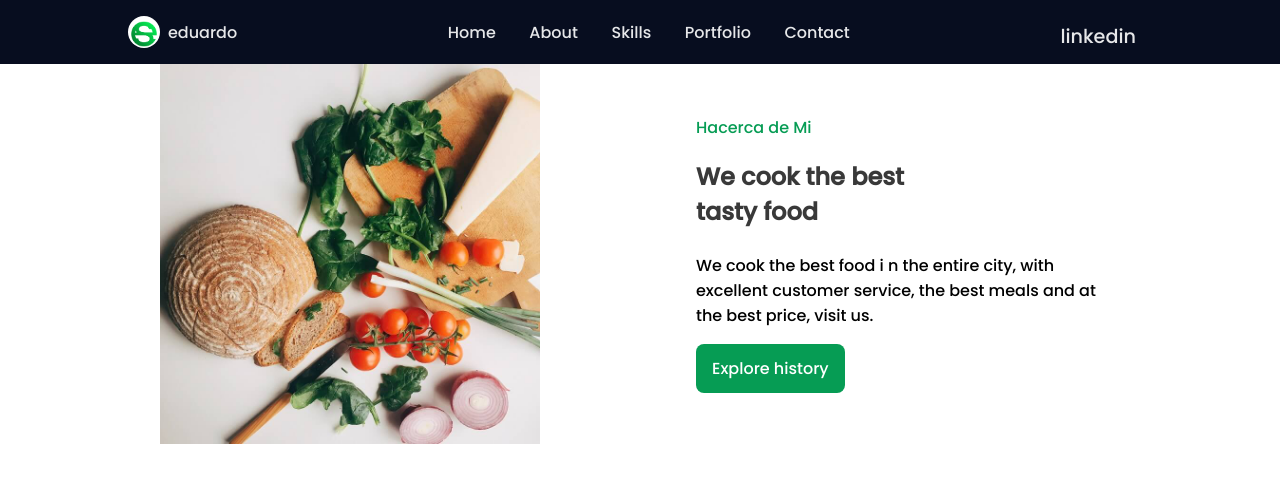
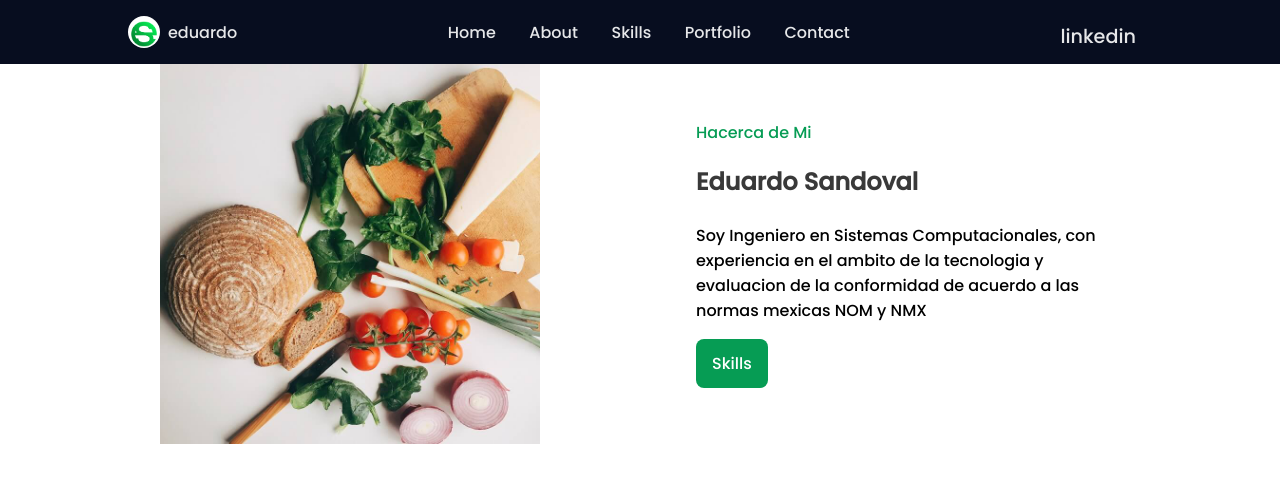
Before and after one commit to eduardosandov/myapp-react, a React (Create React App) app: page /about in a window 1280 px wide. Shown: the top 482 px of the page. Built offline with nearby package versions, Linux system fonts and the light colour scheme.

Commit message:
About Me

```diff
--- a/src/pages/About.jsx
+++ b/src/pages/About.jsx
@@ -8,9 +8,9 @@ const About = () => {
             <div className="about__container  bd-grid">
                 <div className="about__data">
                     <span className="section-subtitle about__initial">Hacerca de Mi</span>
-                    <h2 className="section-title about__initial">We cook the best <br /> tasty food</h2>
-                    <p className="about__description">We cook the best food i  n the entire city, with excellent customer service, the best meals and at the best price, visit us.</p>
-                    <a href="/" className="button">Explore history</a>
+                    <h2 className="section-title about__initial">Eduardo Sandoval</h2>
+                    <p className="about__description">Soy Ingeniero en Sistemas Computacionales, con experiencia en el ambito de la tecnologia y evaluacion de la conformidad de acuerdo a las normas mexicas NOM y NMX</p>
+                    <a href="/" className="button">Skills</a>
                 </div>
 
                 <img src={AboutImg} alt="" className="about__img" />
--- a/src/pages/Home.jsx
+++ b/src/pages/Home.jsx
@@ -11,7 +11,7 @@ const Home = () => {
                 <div className="home__data">
                     <h1 className="home__title">Eduardo Sandoval</h1>
                     <h2 className="home__subtitle">full stack developer</h2>
-                    <a href="/" className="button">Mas sobre mi</a>
+                    <a href="/" className="button">Sobre mi</a>
                 </div>
                     {/* <input type="text" placeholder='Name' /> */}
 
--- a/src/pages/Skills.jsx
+++ b/src/pages/Skills.jsx
@@ -0,0 +1,11 @@
+import React from "react";
+
+const Skills = () => {
+    return (
+        <>
+        <h1>Mis Skills</h1>
+        </>
+    );
+}
+
+export default Skills;
```
